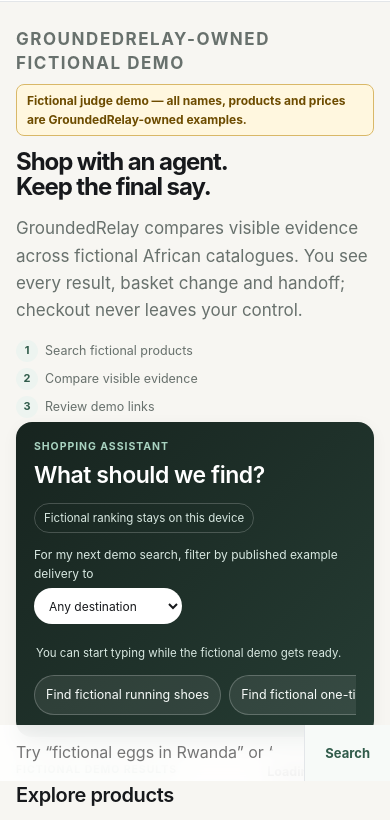
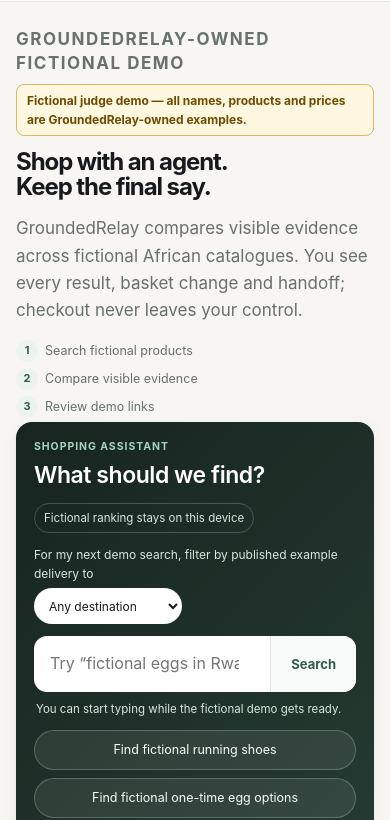
Before and after one commit to Timtech4u/groundedrelay-webmcp, a website with bundled scripts: page sites/storefront/index.html in a window 390 px wide. Shown: the part 63-883 px from the top of the page. Built offline with nearby package versions, Linux system fonts and the light colour scheme.

Commit message:
Keep mobile search controls in flow

```diff
--- a/sites/storefront/store.css
+++ b/sites/storefront/store.css
@@ -186,7 +186,8 @@
 .card .stock.out { color: var(--bad) }
 .card-action { display: flex; gap: 8px; align-items: center; margin-top: 11px }
 .add-button { flex: 1; padding: 7px 10px; border-color: var(--text);
-              background: var(--text); color: #fff; font-size: 12.5px; min-height: 42px }
+              background: var(--text); color: #fff; font-size: 12px; min-height: 42px;
+              white-space: nowrap }
 .add-button:hover { background: var(--accent); border-color: var(--accent) }
 .add-button:disabled { cursor: not-allowed; opacity: .45 }
 .compare-button { flex: 1; padding: 7px 8px; font-size: 12.5px; background: #fff;
@@ -413,10 +414,8 @@
   .grid { grid-template-columns: repeat(auto-fill, minmax(150px, 1fr)); gap: 12px }
   .shot { height: 108px }
   .chat-log { max-height: 42vh }
-  .quick { flex-wrap: nowrap; overflow-x: auto; padding-bottom: 4px;
-           scrollbar-width: none; -webkit-overflow-scrolling: touch }
-  .quick::-webkit-scrollbar { display: none }
-  .chip { flex: 0 0 auto }
+  .quick { display: grid; grid-template-columns: 1fr; overflow: visible; padding: 0 }
+  .chip { width: 100%; white-space: normal }
   .pop-body { position: fixed; left: 16px; right: 16px; top: auto; width: auto }
   .sheet { align-items: flex-end; padding: 0 }
   .sheet-card { border-radius: 16px 16px 0 0; max-width: none; max-height: 92dvh;
@@ -457,11 +456,10 @@
 }
 
 
-/* floating composer ---------------------------------------------------------
-   The input should always be within reach without occupying the page. On a
-   phone it docks to the bottom edge like a messaging app; on a wide screen the
-   whole assistant panel sticks as the results scroll past it. Neither steals
-   space from what the shopper came to look at. */
+/* responsive reach ----------------------------------------------------------
+   The desktop basket stays in view beside results. On phones the search form
+   remains inside its assistant card so it cannot cover help, suggestions, or
+   product controls. A basket shortcut appears only after an item is added. */
 
 @media (min-width: 821px) {
   .cols aside { position: sticky; top: 80px }
@@ -470,26 +468,14 @@
 @media (max-width: 820px) {
   .basket-jump:not([hidden]) {
     position: fixed; right: 16px;
-    bottom: calc(70px + env(safe-area-inset-bottom, 0px)); z-index: 34;
+    bottom: calc(16px + env(safe-area-inset-bottom, 0px)); z-index: 34;
     display: inline-flex; align-items: center; justify-content: center;
     min-height: 44px; padding: 9px 15px; border-color: var(--accent);
     border-radius: 999px; background: var(--accent); color: #fff;
     font-weight: 650; box-shadow: var(--shadow);
   }
-  .chat { overflow: visible }
-  .chat-form {
-    position: fixed; left: 0; right: 0; bottom: 0; z-index: 40;
-    border-top: 1px solid var(--line);
-    background: color-mix(in srgb, var(--card) 88%, transparent);
-    backdrop-filter: saturate(180%) blur(12px);
-    -webkit-backdrop-filter: saturate(180%) blur(12px);
-    /* clear of the home indicator on notched phones */
-    padding-bottom: env(safe-area-inset-bottom, 0px);
-  }
   .chat-form input { padding: 14px 16px }
   .chat-form button { padding: 0 13px; font-size: 14px }
-  /* Nothing should ever end up underneath the bar. */
-  body { padding-bottom: calc(58px + env(safe-area-inset-bottom, 0px)) }
 }
 
 @media (prefers-reduced-motion: reduce) {
--- a/sites/storefront/sw.js
+++ b/sites/storefront/sw.js
@@ -1,6 +1,6 @@
 // Cache the shell so the app opens offline once installed. Tool calls are never
 // cached — they cross an origin boundary and must always hit the provider.
-const CACHE = "groundedrelay-v10";
+const CACHE = "groundedrelay-v11";
 const SHELL = [
   "./",
   "./store.css",
```
Also changed, not shown: AGENTS.md (+2 -0 lines), test/storefront-ux.test.js (+9 -1 lines).
